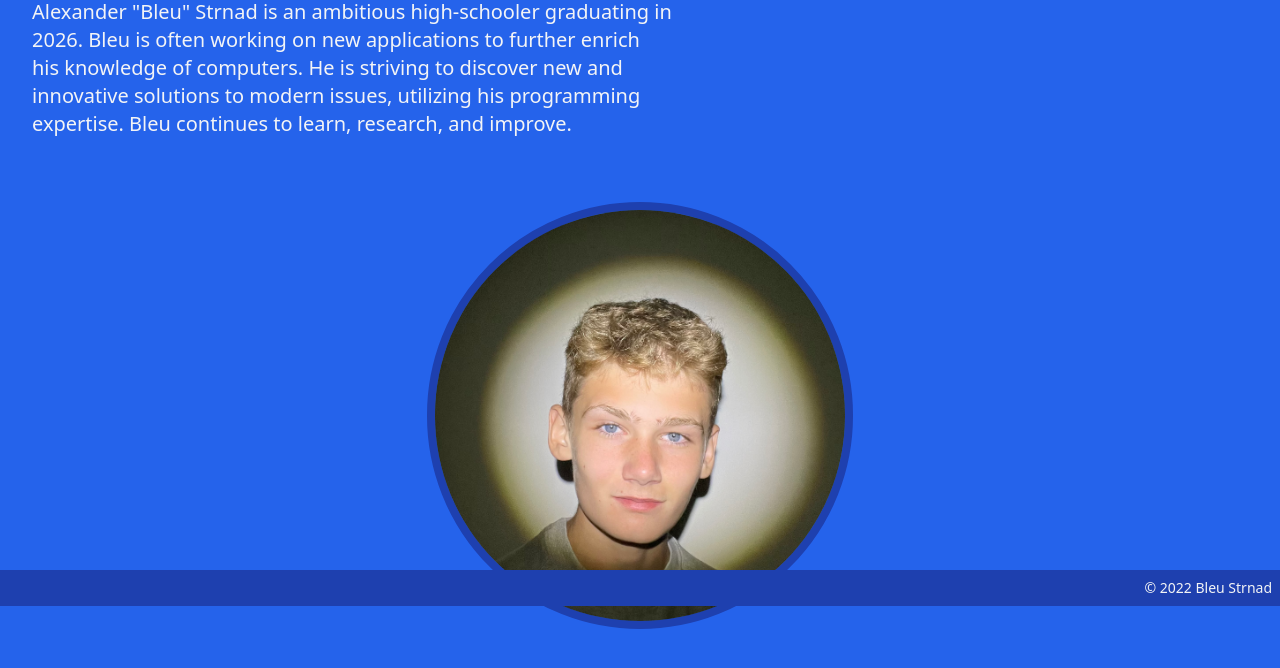
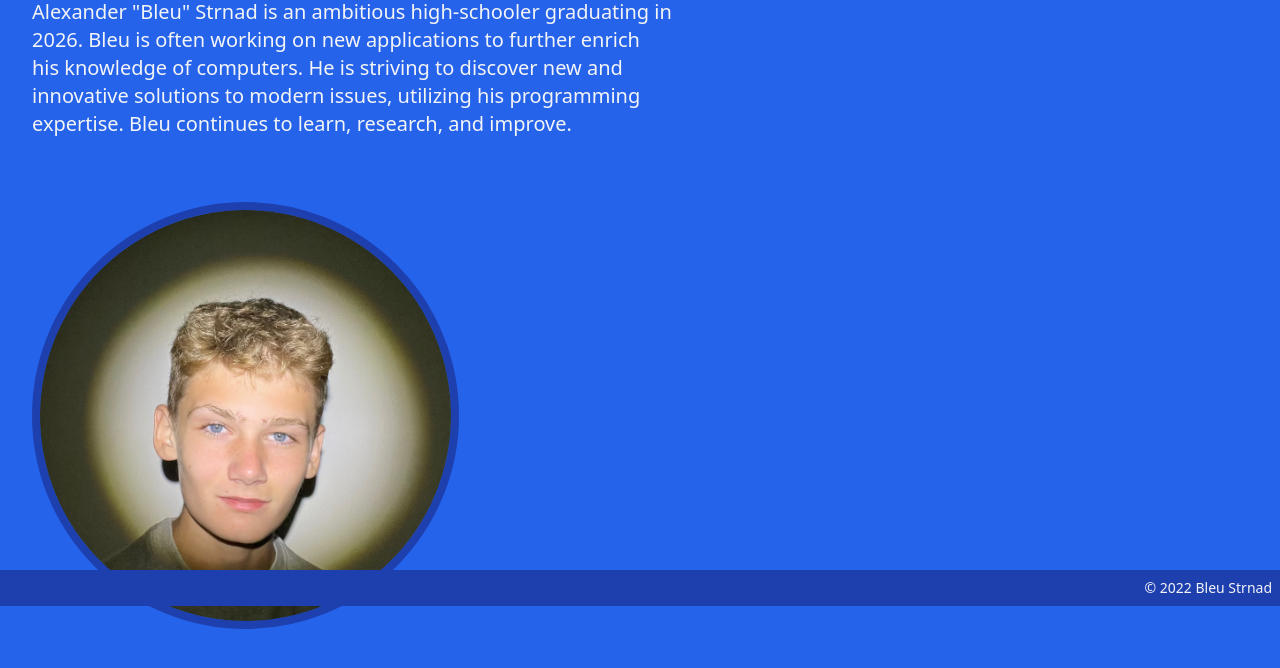
Before and after one commit to bleusos/bleusos.github, a website: page index.html in a window 1280 px wide. Shown: the part 194-862 px from the top of the page. Drawn offline with Linux system fonts and the light colour scheme.

Commit message:
Update index.html

```diff
--- a/index.html
+++ b/index.html
@@ -42,7 +42,7 @@
   <h2 class="mt-6 mx-8 text-xl lg:w-1/2">Alexander "Bleu" Strnad is an ambitious high-schooler graduating in 2026. Bleu is often working on new applications to further enrich his knowledge of computers. He is striving to discover new and innovative solutions to modern issues, utilizing his programming expertise. Bleu continues to learn, research, and improve.</h2>
 </div>
 
-    <img class="flex w-3/4 h-1/3 md:w-3/5 lg:w-1/3 border-8 border-blue-800 rounded-full mt-16 mb-32 mx-auto" src="img/bleuPort.jpeg" alt="Alexander Bleu Strnad's Portrait">
+    <img class="flex w-3/4 h-1/3 md:w-3/5 lg:w-1/3 border-8 border-blue-800 rounded-full mt-16 mb-32 mx-8" src="img/bleuPort.jpeg" alt="Alexander Bleu Strnad's Portrait">
   </div>
 
   <!-- Photo/Desc Ends  -->
```
